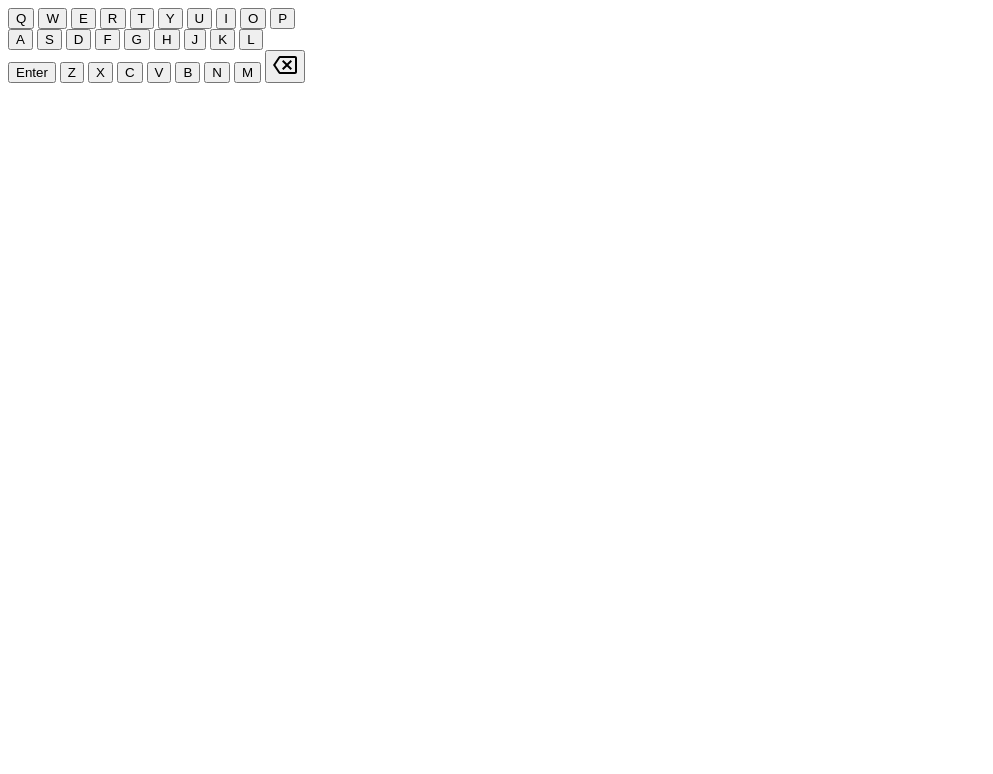
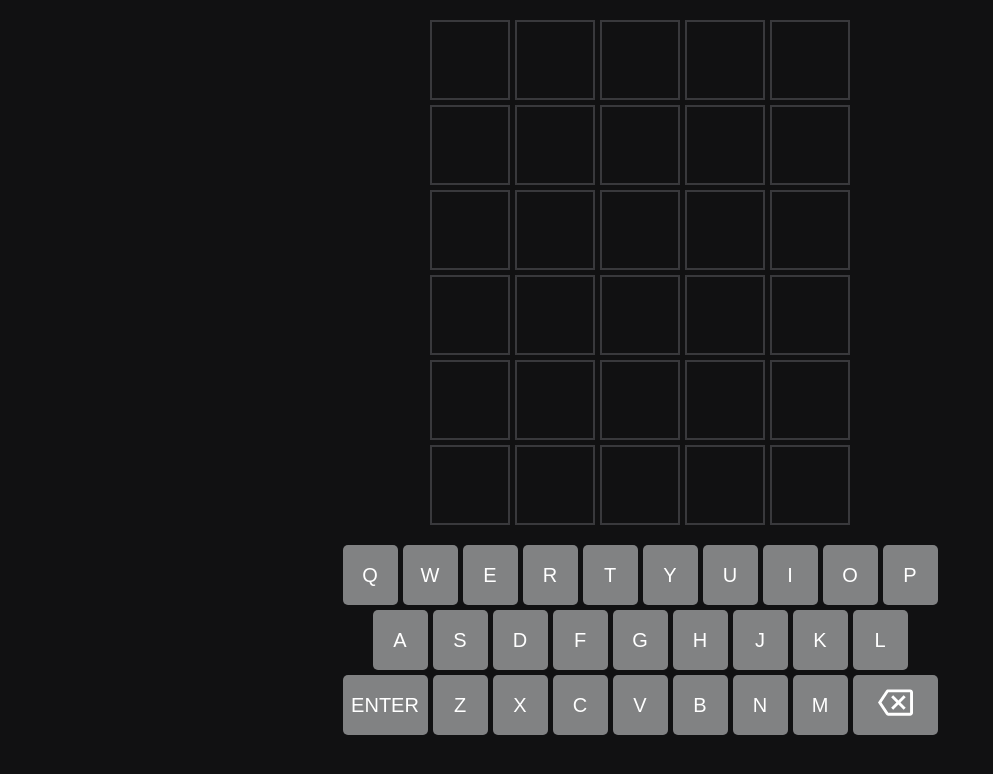
Before and after one commit to jdegbau/wordle-clone, a plain HTML site: page index.html in a window 1280 px wide. Shown: the whole page, without its empty margins (0-993 px from the left). Drawn offline with Linux system fonts and the light colour scheme; the site is published under a folder, as on GitHub Pages, so addresses that start at the root find nothing.

Commit message:
Update link to css stylesheet

```diff
--- a/index.html
+++ b/index.html
@@ -5,7 +5,7 @@
     <meta http-equiv="X-UA-Compatible" content="IE=edge">
     <meta name="viewport" content="width=device-width, initial-scale=1.0">
     <title>Wordle Clone</title>
-    <link rel="stylesheet" type="text/css" href="/styles.css" />
+    <link rel="stylesheet" type="text/css" href="styles.css" />
     <script src="script.js" defer></script>
 </head>
 <body>
```
